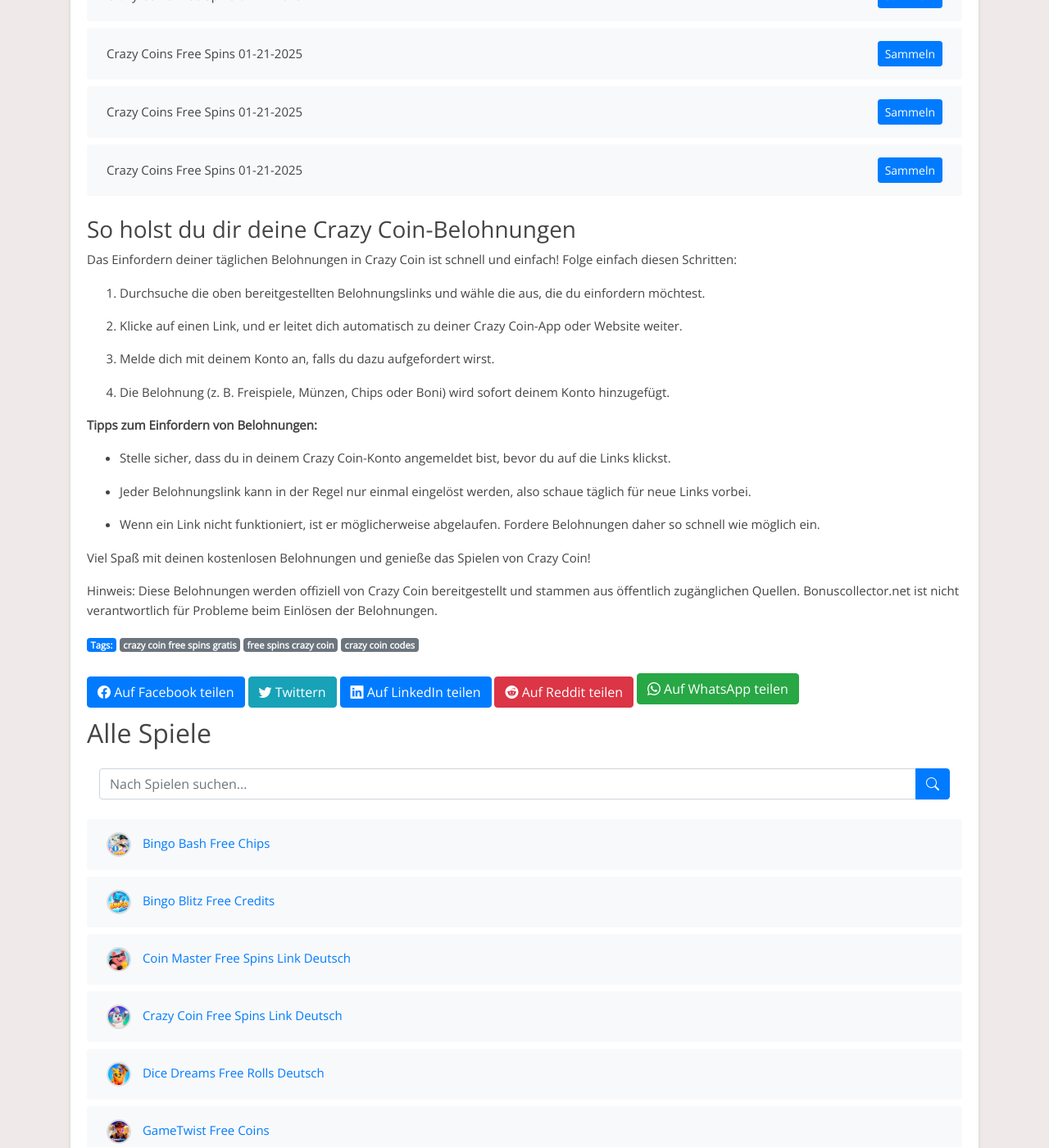
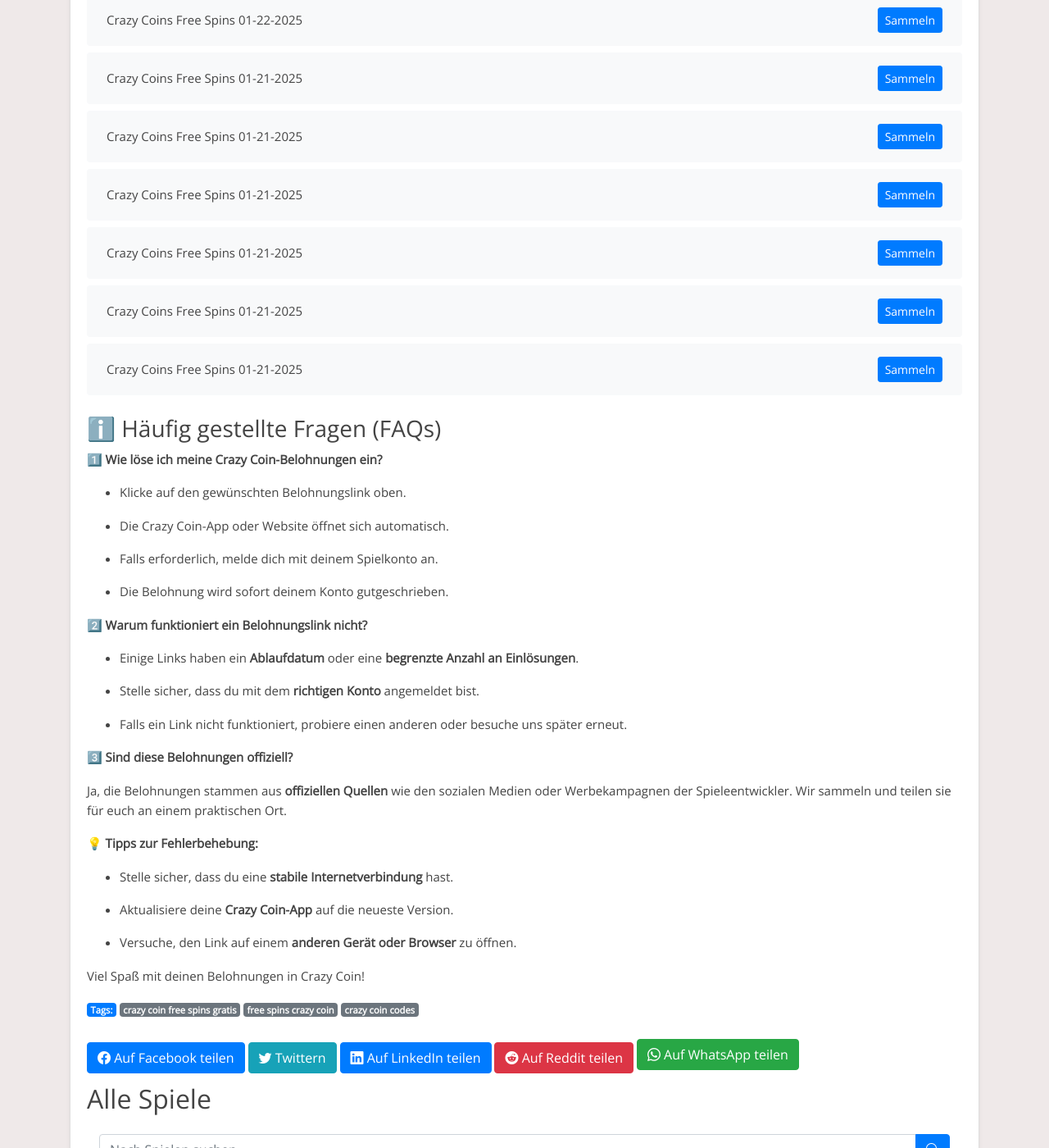
Before and after one commit to Prollad99/bs-de, a Jekyll site: the page built from _posts/2025-01-20-crazy-coin.md, in a window 1280 px wide and 1400 px high, scrolled down 3217 px. Shown: the whole window at 82% size. Built offline with Jekyll 4.4.1, drawn with Linux system fonts in a browser that asks for light colours; some of the changed text lies outside the part shown.

Commit message:
Aktualisiere Inhalte für crazy-coin

```diff
--- a/_includes/crazy-coin_footer.html
+++ b/_includes/crazy-coin_footer.html
@@ -1,27 +1,38 @@
-### So holst du dir deine Crazy Coin-Belohnungen
+### ℹ️ Häufig gestellte Fragen (FAQs)
 
 
-Das Einfordern deiner täglichen Belohnungen in Crazy Coin ist schnell und einfach! Folge einfach diesen Schritten:
+**1️⃣ Wie löse ich meine Crazy Coin-Belohnungen ein?**
 
-1. Durchsuche die oben bereitgestellten Belohnungslinks und wähle die aus, die du einfordern möchtest.
+- Klicke auf den gewünschten Belohnungslink oben.
 
-2. Klicke auf einen Link, und er leitet dich automatisch zu deiner Crazy Coin-App oder Website weiter.
+- Die Crazy Coin-App oder Website öffnet sich automatisch.
 
-3. Melde dich mit deinem Konto an, falls du dazu aufgefordert wirst.
+- Falls erforderlich, melde dich mit deinem Spielkonto an.
 
-4. Die Belohnung (z. B. Freispiele, Münzen, Chips oder Boni) wird sofort deinem Konto hinzugefügt.
+- Die Belohnung wird sofort deinem Konto gutgeschrieben.
 
 
-**Tipps zum Einfordern von Belohnungen:**
+**2️⃣ Warum funktioniert ein Belohnungslink nicht?**
 
-- Stelle sicher, dass du in deinem Crazy Coin-Konto angemeldet bist, bevor du auf die Links klickst.
+- Einige Links haben ein **Ablaufdatum** oder eine **begrenzte Anzahl an Einlösungen**.
 
-- Jeder Belohnungslink kann in der Regel nur einmal eingelöst werden, also schaue täglich für neue Links vorbei.
+- Stelle sicher, dass du mit dem **richtigen Konto** angemeldet bist.
 
-- Wenn ein Link nicht funktioniert, ist er möglicherweise abgelaufen. Fordere Belohnungen daher so schnell wie möglich ein.
+- Falls ein Link nicht funktioniert, probiere einen anderen oder besuche uns später erneut.
 
 
-Viel Spaß mit deinen kostenlosen Belohnungen und genieße das Spielen von Crazy Coin!
+**3️⃣ Sind diese Belohnungen offiziell?**
+
+Ja, die Belohnungen stammen aus **offiziellen Quellen** wie den sozialen Medien oder Werbekampagnen der Spieleentwickler. Wir sammeln und teilen sie für euch an einem praktischen Ort.
 
 
-Hinweis: Diese Belohnungen werden offiziell von Crazy Coin bereitgestellt und stammen aus öffentlich zugänglichen Quellen. Bonuscollector.net ist nicht verantwortlich für Probleme beim Einlösen der Belohnungen.
+**💡 Tipps zur Fehlerbehebung:**
+
+- Stelle sicher, dass du eine **stabile Internetverbindung** hast.
+
+- Aktualisiere deine **Crazy Coin-App** auf die neueste Version.
+
+- Versuche, den Link auf einem **anderen Gerät oder Browser** zu öffnen.
+
+
+Viel Spaß mit deinen Belohnungen in Crazy Coin!
--- a/_includes/crazy-coin_post.html
+++ b/_includes/crazy-coin_post.html
@@ -1,13 +1,29 @@
-Entdecke tägliche Crazy Coin-Belohnungen!
+## Crazy Coin – Tägliche Belohnungen & Tipps
 
 
-Bist du ein Fan von Crazy Coin und möchtest dein Spielerlebnis verbessern? Du bist hier genau richtig! Diese Seite ist allen Crazy Coin-Enthusiasten gewidmet, die täglich kostenlose Belohnungen einfordern möchten. Hier findest du die neuesten Links, um Freispiele, Münzen, Chips und andere spannende Boni zu sammeln, damit du das Spiel noch mehr genießen kannst.
+**Hol dir täglich exklusive Belohnungen für Crazy Coin!** Wir stellen dir die neuesten Bonuslinks bereit, mit denen du Freispiele, Münzen, Chips und andere Belohnungen sammeln kannst.
 
 
-Crazy Coin ist ein unterhaltsames Spiel, das von Millionen geliebt wird. Ob du höhere Level erreichen oder einfach nur den Nervenkitzel genießen möchtest – unsere täglichen Belohnungslinks halten dich im Spiel.
+### 🎮 Was ist Crazy Coin?
+
+Crazy Coin ist ein spannendes und unterhaltsames Spiel, das Millionen von Spielern weltweit begeistert. Es bietet tägliche Herausforderungen, Events und Belohnungen, die dein Spielerlebnis verbessern.
 
 
-Hinweis: Crazy Coin ist eine kostenlose App, die ausschließlich zu Unterhaltungszwecken entwickelt wurde. Bonuscollector.net ist eine unabhängige Plattform und steht in keiner Verbindung zu den Entwicklern oder Eigentümern von Crazy Coin.
+### 🏆 Warum solltest du Belohnungen einlösen?
+
+- **Mehr Spielzeit** – Genieße das Spiel ohne Unterbrechungen.
+
+- **Schneller Fortschritt** – Steige schneller auf und schalte neue Inhalte frei.
+
+- **Events optimal nutzen** – Einige Boni sind nur für kurze Zeit verfügbar!
 
 
-Schau täglich vorbei, um sicherzustellen, dass du keine Belohnung verpasst!
+### 💡 Pro Tipp:
+
+„Speichere deine Belohnungen für besondere Events oder Herausforderungen, um den maximalen Vorteil zu erzielen!“
+
+
+Bleib dran und sichere dir täglich deine Crazy Coin-Belohnungen!
+
+
+*Hinweis: Bonuscollector.net steht in keiner Verbindung zu den Entwicklern von Crazy Coin. Alle Links stammen aus offiziellen Quellen.*
```
